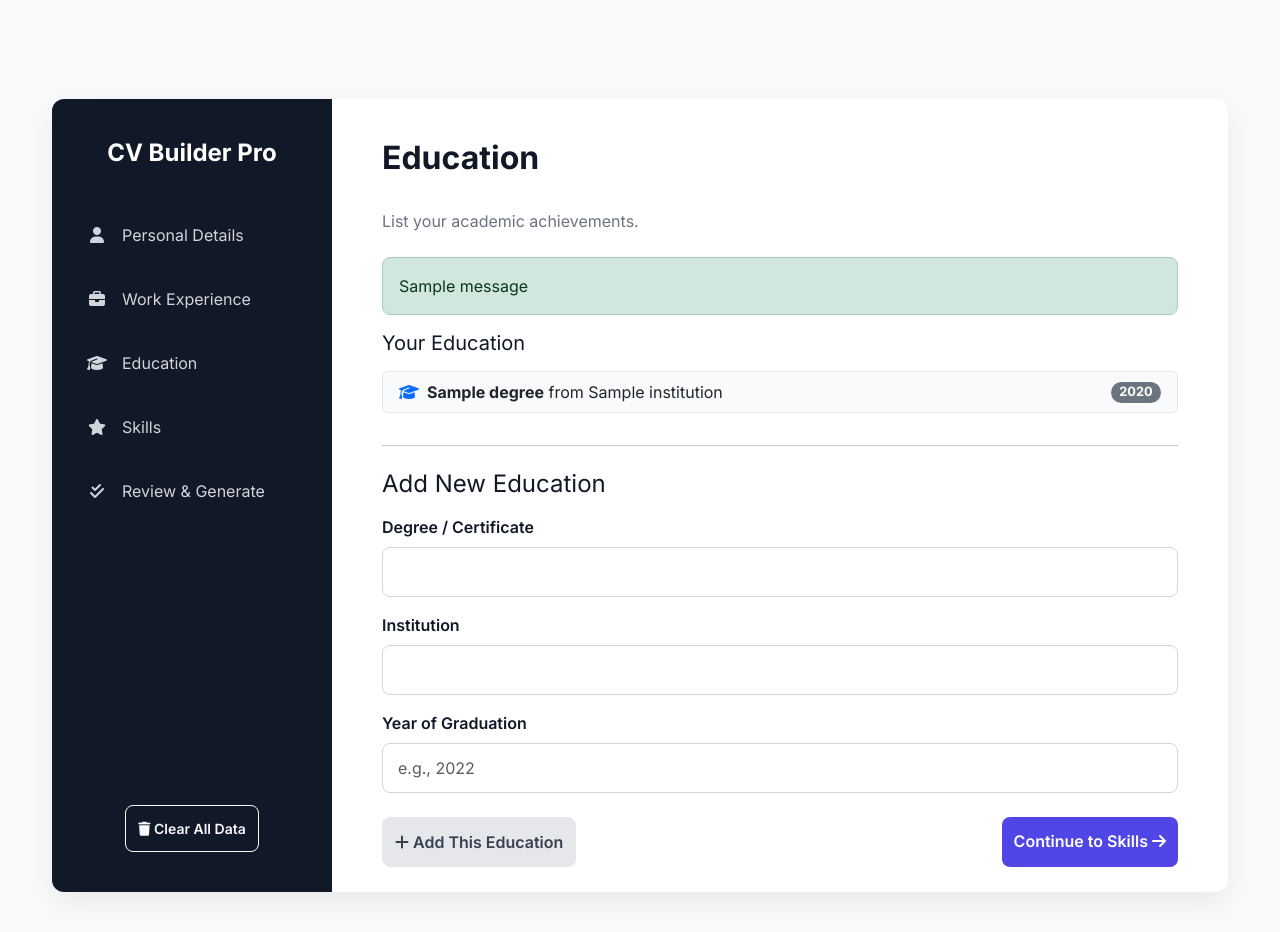
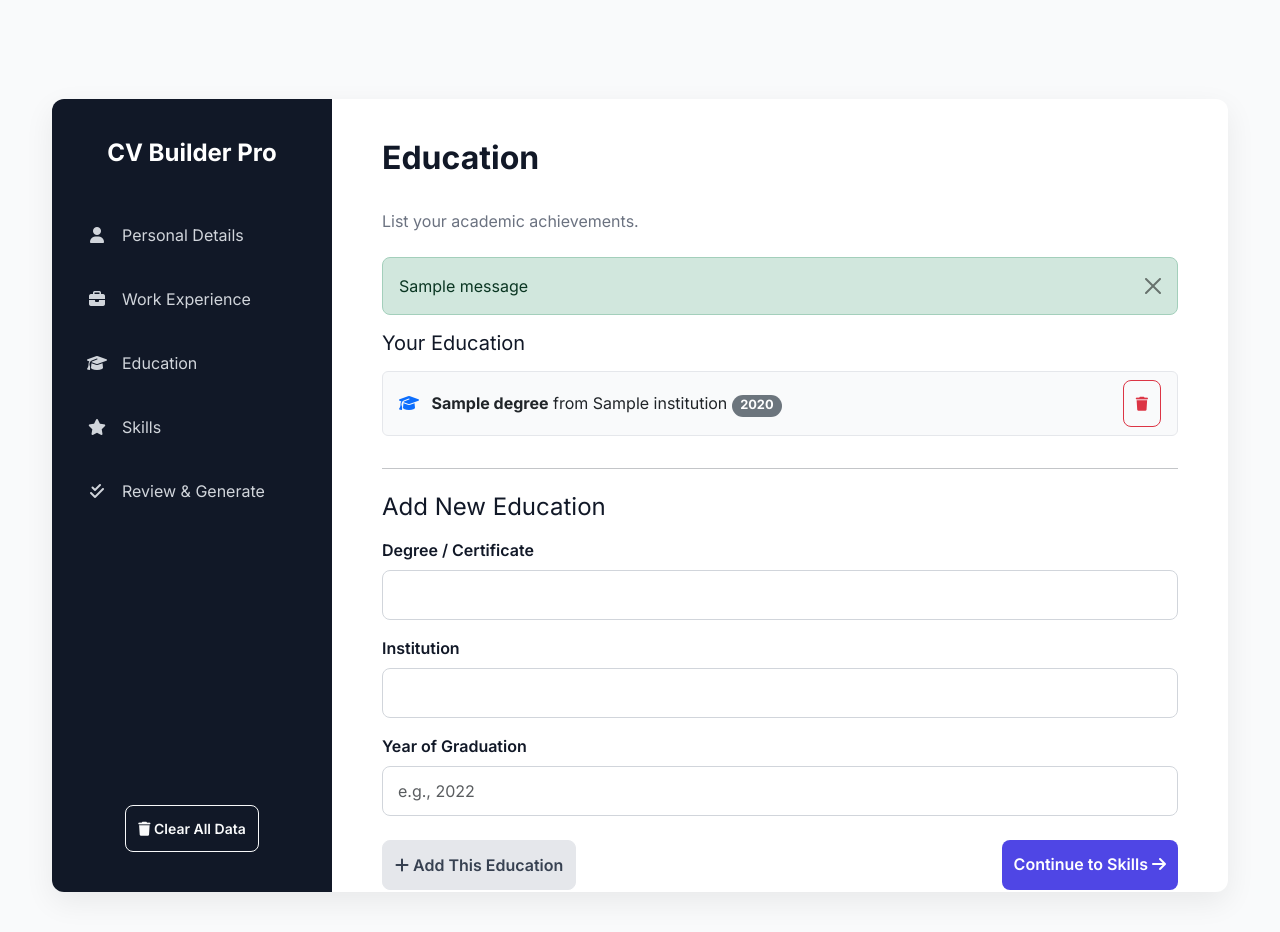
Before and after one commit to Anaswar-ash/Website-4-CV-website-, a Flask app: template templates/education.html in a window 1280 px wide. Shown: the top 932 px of the page. Run offline with Flask 3, Linux system fonts and the light colour scheme; the template is opened without the code that fills it: most values are stand-ins (such as "Sample title", 1, 10 or a date in 2020); one stand-in notice (Sample message) is shown.

Commit message:
refining the layout

```diff
--- a/app.py
+++ b/app.py
@@ -110,13 +110,28 @@ def skills():
         return redirect(url_for('personal_details'))
 
     if request.method == 'POST':
-        # Skills are stored as a comma-separated string
-        session['skills'] = request.form['skills']
-        flash('Skills saved!', 'success')
-        return redirect(url_for('review'))
+        skill = request.form.get('skill')
+        if skill:
+            skills_list = session.get('skills', [])
+            skills_list.append(skill)
+            session['skills'] = skills_list
+            flash('Skill added!', 'success')
+        return redirect(url_for('skills'))
 
-    skills_data = session.get('skills', '')
+    skills_data = session.get('skills', [])
     return render_template('skills.html', skills=skills_data)
+
+# --- ROUTE FOR DELETING A SKILL ---
+@app.route('/skills/delete/<int:index>')
+def delete_skill(index):
+    skills_list = session.get('skills', [])
+    if 0 <= index < len(skills_list):
+        skills_list.pop(index)
+        session['skills'] = skills_list
+        flash('Skill removed.', 'info')
+    else:
+        flash('Invalid entry index.', 'danger')
+    return redirect(url_for('skills'))
 
 # --- ROUTE FOR STEP 5: REVIEW ---
 @app.route('/review')
--- a/templates/education.html
+++ b/templates/education.html
@@ -6,7 +6,10 @@
 {% with messages = get_flashed_messages(with_categories=true) %}
     {% if messages %}
         {% for category, message in messages %}
-            <div class="alert alert-{{ category }}">{{ message }}</div>
+            <div class="alert alert-{{ category }} alert-dismissible fade show" role="alert">
+                {{ message }}
+                <button type="button" class="btn-close" data-bs-dismiss="alert" aria-label="Close"></button>
+            </div>
         {% endfor %}
     {% endif %}
 {% endwith %}
@@ -16,8 +19,14 @@
     <ul class="list-group mb-4">
         {% for edu in educations %}
             <li class="list-group-item d-flex justify-content-between align-items-center">
-                <span><i class="fa-solid fa-graduation-cap me-2 text-primary"></i><strong>{{ edu.degree }}</strong> from {{ edu.institution }}</span>
-                <span class="badge bg-secondary rounded-pill">{{ edu.grad_year }}</span>
+                <div>
+                    <i class="fa-solid fa-graduation-cap me-2 text-primary"></i>
+                    <strong>{{ edu.degree }}</strong> from {{ edu.institution }}
+                    <span class="badge bg-secondary rounded-pill">{{ edu.grad_year }}</span>
+                </div>
+                <a href="{{ url_for('delete_education', index=loop.index0) }}" class="btn btn-sm btn-outline-danger" onclick="return confirm('Are you sure you want to delete this entry?')">
+                    <i class="fa-solid fa-trash"></i>
+                </a>
             </li>
         {% endfor %}
     </ul>
```
